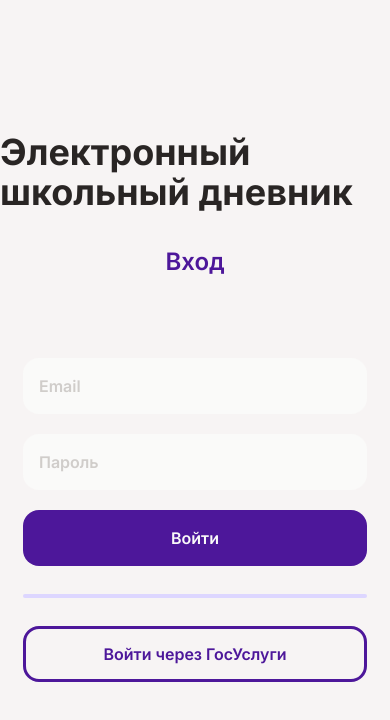
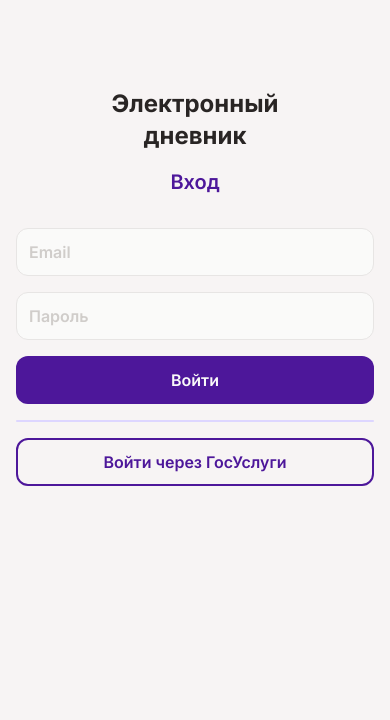
Before and after one commit to d1s0l/front-for-diary, a Next.js app: page /auth/login in a window 390 px wide. Shown: the top 720 px of the page. Built offline with nearby package versions, Linux system fonts and the light colour scheme.

Commit message:
Adaptive_login_and_first_part_sidebar

```diff
--- a/package.json
+++ b/package.json
@@ -9,6 +9,8 @@
     "lint": "next lint"
   },
   "dependencies": {
+    "@nextui-org/react": "^2.6.11",
+    "lucide-react": "^0.487.0",
     "next": "15.2.5",
     "next-auth": "^4.24.11",
     "react": "^19.0.0",
--- a/src/app/auth/login/page.tsx
+++ b/src/app/auth/login/page.tsx
@@ -13,29 +13,53 @@ export default function login() {
   };
 
   return (
-    <div className='flex flex-col items-center justify-start h-screen'>
-        <div className='flex flex-col items-center mt-33 mb-20'>
-            <h1 className='font-inter text-4xl text-stone-800 font-bold mb-8.5'>Электронный школьный дневник</h1>
-            <a className='font-inter font-semibold text-2xl text-violet-900'>Вход</a>
+    <div className='flex flex-col items-center justify-start min-h-screen py-8 px-4 sm:px-6 lg:px-8'>
+    {/* Заголовок и ссылка */}
+        <div className='flex flex-col items-center mt-8 sm:mt-12 mb-8 sm:mb-16'>
+            <h1 className='font-inter text-2xl sm:text-3xl md:text-4xl text-stone-800 font-bold mb-4 sm:mb-6 text-center'>
+                <span className='block sm:inline'>Электронный </span>
+                <span className='block sm:inline'>дневник</span>
+            </h1>
+            <div className='font-inter font-semibold text-xl sm:text-2xl text-violet-900 hover:text-violet-700 transition-colors'>
+                Вход
             </div>
-        <div className='font-inter font-semibold w-86 flex flex-col justify-between items-center gap-y-7'>
-            <form onSubmit={handleSubmit} className='w-full flex flex-col items-center justify-between gap-y-5'>
-                <input className='bg-stone-50 h-14 rounded-2xl text-stone-400 w-full p-4'
+        </div>
+
+        <div className='font-inter font-semibold w-full max-w-md flex flex-col justify-between items-center gap-y-4 sm:gap-y-7'>
+            <form onSubmit={handleSubmit} className='w-full flex flex-col items-center justify-between gap-y-4 sm:gap-y-5'>
+                <input
+                className='bg-stone-50 h-12 sm:h-14 rounded-xl sm:rounded-2xl text-stone-400 w-full p-3 sm:p-4 border border-stone-200 focus:border-violet-300 focus:outline-none'
                 type="email"
                 value={email}
                 placeholder="Email"
                 onChange={(e) => setEmail(e.target.value)}
                 />
-                <input className='bg-stone-50 h-14 rounded-2xl text-stone-400 w-full p-4'
+
+                <input
+                className='bg-stone-50 h-12 sm:h-14 rounded-xl sm:rounded-2xl text-stone-400 w-full p-3 sm:p-4 border border-stone-200 focus:border-violet-300 focus:outline-none'
                 type="password"
                 placeholder="Пароль"
                 value={password}
                 onChange={(e) => setPassword(e.target.value)}
                 />
-                <button type="submit" className='bg-violet-900 rounded-2xl w-full h-14 text-stone-50'>Войти</button>
+
+                <button
+                type="submit"
+                className='bg-violet-900 hover:bg-violet-800 transition-colors rounded-xl sm:rounded-2xl w-full h-12 sm:h-14 text-stone-50'
+                >
+                Войти
+                </button>
             </form>
-            <div className='w-full bg-violet-200 rounded-2xl h-1'></div>
-            <button type="submit" className='font-inter font-semibold w-full h-14 border-3 border-violet-900 rounded-2xl text-violet-900 '>Войти через ГосУслуги</button>
+
+            {/* Разделитель */}
+            <div className='w-full bg-violet-200 rounded-xl sm:rounded-2xl h-0.5 sm:h-1'></div>
+
+
+            <button
+                type="button"
+                className='font-inter font-semibold w-full h-12 sm:h-14 border-2 sm:border-3 border-violet-900 rounded-xl sm:rounded-2xl text-violet-900 hover:bg-violet-50 transition-colors'>
+                Войти через ГосУслуги
+            </button>
         </div>
     </div>
   );
--- /dev/null
+++ b/src/app/components/layout/layout.tsx
@@ -0,0 +1,13 @@
+import { Sidebar } from "lucide-react";
+import { Main } from "next/document";
+import type { PropsWithChildren } from "react";
+
+export default function LayoutClient({children}:
+PropsWithChildren<unknown>) {
+    return (
+        <main>
+            <Sidebar />
+            <section>{children}</section>
+        </main>
+    )
+}
--- /dev/null
+++ b/src/app/components/layout/sidebar/Sidebar.tsx
@@ -0,0 +1,42 @@
+import { Award, BookCheck, BookOpen, Calendar, ChartNoAxesCombined, HomeIcon, MessageSquareText, Newspaper, User2 } from 'lucide-react';
+import Image from 'next/image';
+import Link from 'next/link';
+
+export function Aside() {
+    return (
+        <aside className='bg-sky-50'>
+            <div className=''>Название заведения</div>
+            <div>
+                <Link href='/lk'>
+                    <User2 className='bg-amber-500'/>
+                </Link>
+                <Link href='/chat'>
+                    <MessageSquareText />
+                </Link>
+            </div>
+            <div>
+                <Link href='/home'>
+                    <HomeIcon />
+                </Link>
+                <Link href='/news'>
+                    <Newspaper />
+                </Link>
+                <Link href='/schedule'>
+                    <Calendar />
+                </Link>
+                <Link href='/homework'>
+                    <BookOpen />
+                </Link>
+                <Link href='/lessons'>
+                    <BookCheck />
+                </Link>
+                <Link href='/analytics'>
+                    <ChartNoAxesCombined />
+                </Link>
+                <Link href='/awards'>
+                    <Award />
+                </Link>
+            </div>
+        </aside>
+    )
+}
--- a/src/app/layout.tsx
+++ b/src/app/layout.tsx
@@ -2,18 +2,9 @@ import type { Metadata } from "next";
 import { Geist, Geist_Mono } from "next/font/google";
 import "./globals.css";
 import { Inter } from 'next/font/google';
+import LayoutClient from "./components/layout/layout";
 
 const inter = Inter({ subsets: ['latin'] });
-
-const geistSans = Geist({
-  variable: "--font-geist-sans",
-  subsets: ["latin"],
-});
-
-const geistMono = Geist_Mono({
-  variable: "--font-geist-mono",
-  subsets: ["latin"],
-});
 
 export const metadata: Metadata = {
   title: "Create Next App",
@@ -27,10 +18,9 @@ export default function RootLayout({
 }>) {
   return (
     <html lang="en">
-      <body
-        className={`${inter} antialiased`}
-      >
-        {children}
+      <body className={`${inter} antialiased`}>
+        <LayoutClient>{children}</LayoutClient>
+
       </body>
     </html>
   );
```
Also changed, not shown: 1 other file (tests, documents, lock files or other folders). Lines whose indentation alone changed are shown as unchanged.
